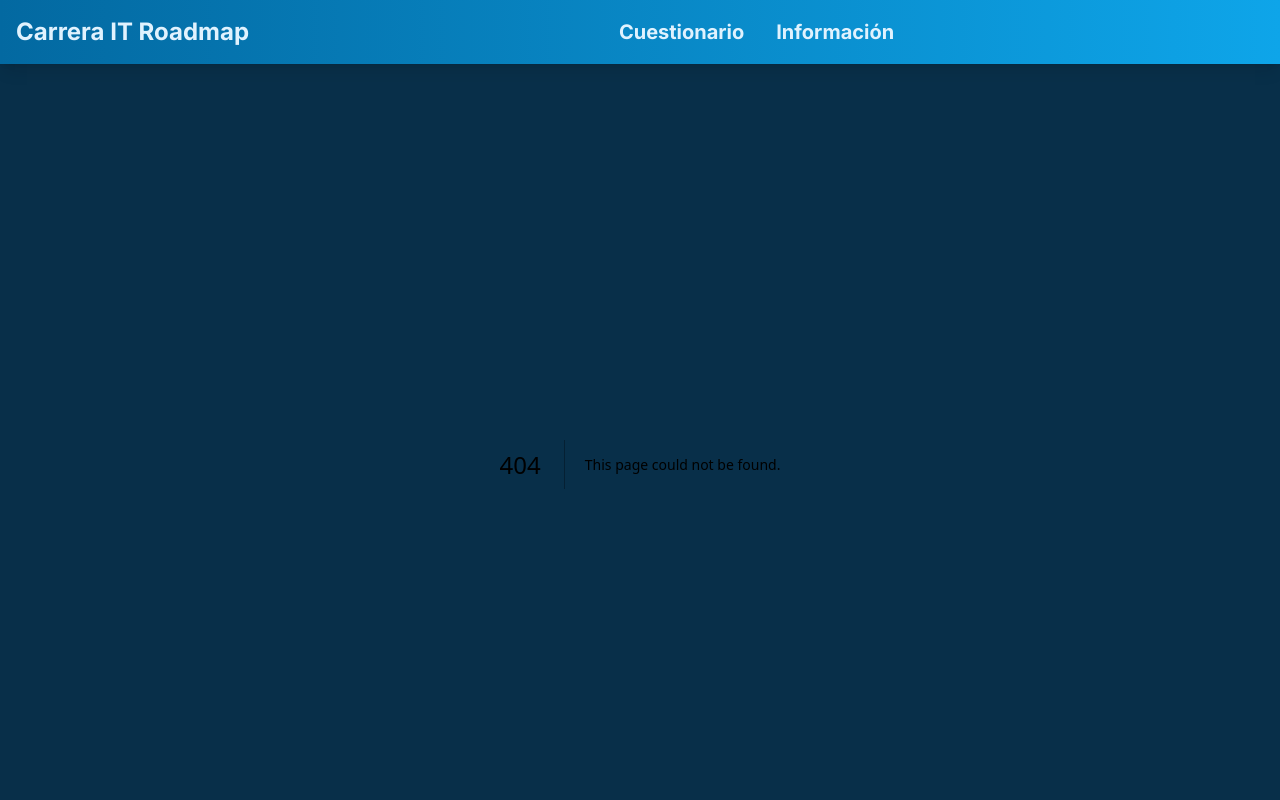
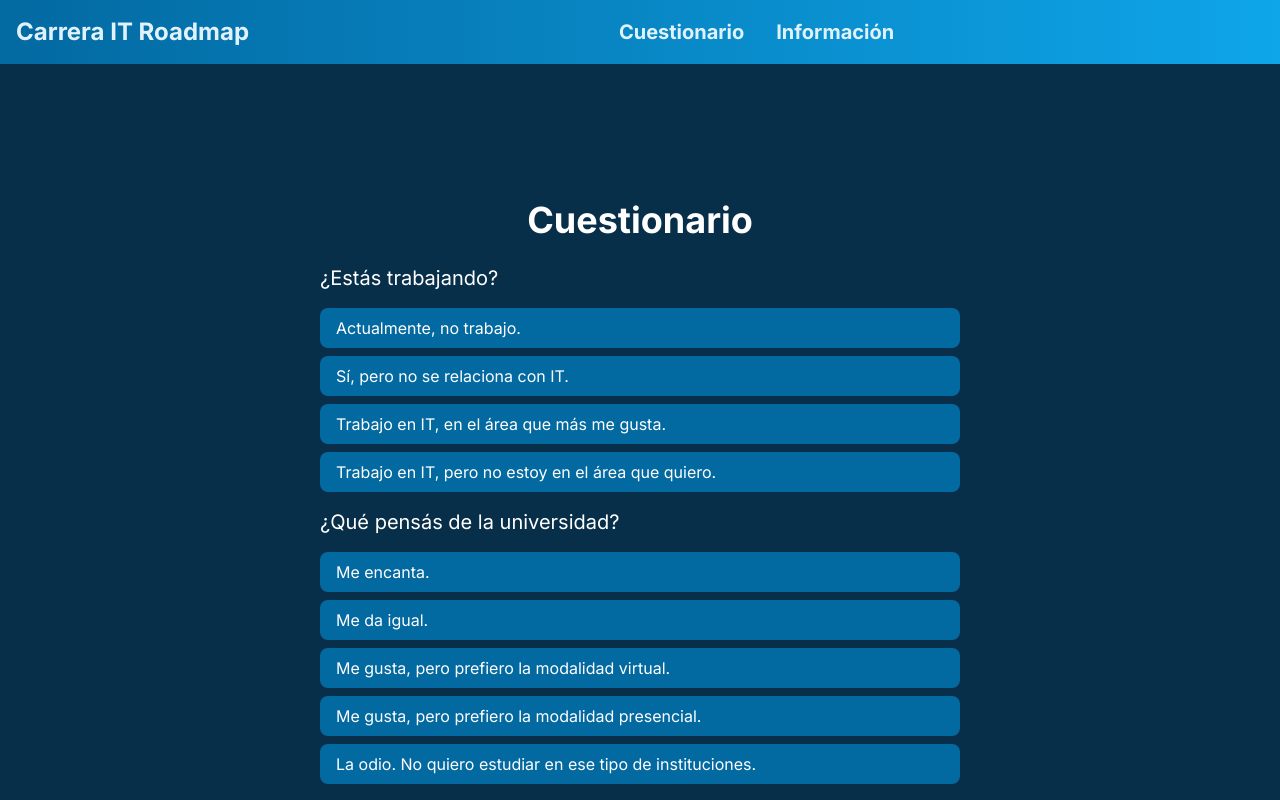
Before and after one commit to aronmilenait/carrerait-roadmap, a Next.js app in the folder carrerait-roadmap/: page /cuestionario in a window 1280 px wide. Before the commit this address had no page. Shown: the top 800 px of the page. Built offline with nearby package versions, Linux system fonts and the light colour scheme.

Commit message:
Add the survey's page and link it in the navbar.

```diff
--- a/carrerait-roadmap/src/app/components/Navbar.tsx
+++ b/carrerait-roadmap/src/app/components/Navbar.tsx
@@ -20,7 +20,7 @@ const Navbar = () => {
       <div className="flex-grow flex justify-center">
         <ul className="flex flex-col sm:flex-row space-y-4 sm:space-y-0 sm:space-x-8">
           <li>
-            <a href="#cuestionario" className={linkClasses.join(" ")}>
+            <a href="./cuestionario" className={linkClasses.join(" ")}>
               Cuestionario
             </a>
           </li>
--- /dev/null
+++ b/carrerait-roadmap/src/app/cuestionario/page.tsx
@@ -0,0 +1,9 @@
+import Survey from "../components/Survey";
+
+export default function About() {
+  return (
+    <main className="bg-sky-950 text-white p-24">
+      <Survey />
+    </main>
+  );
+}
```
